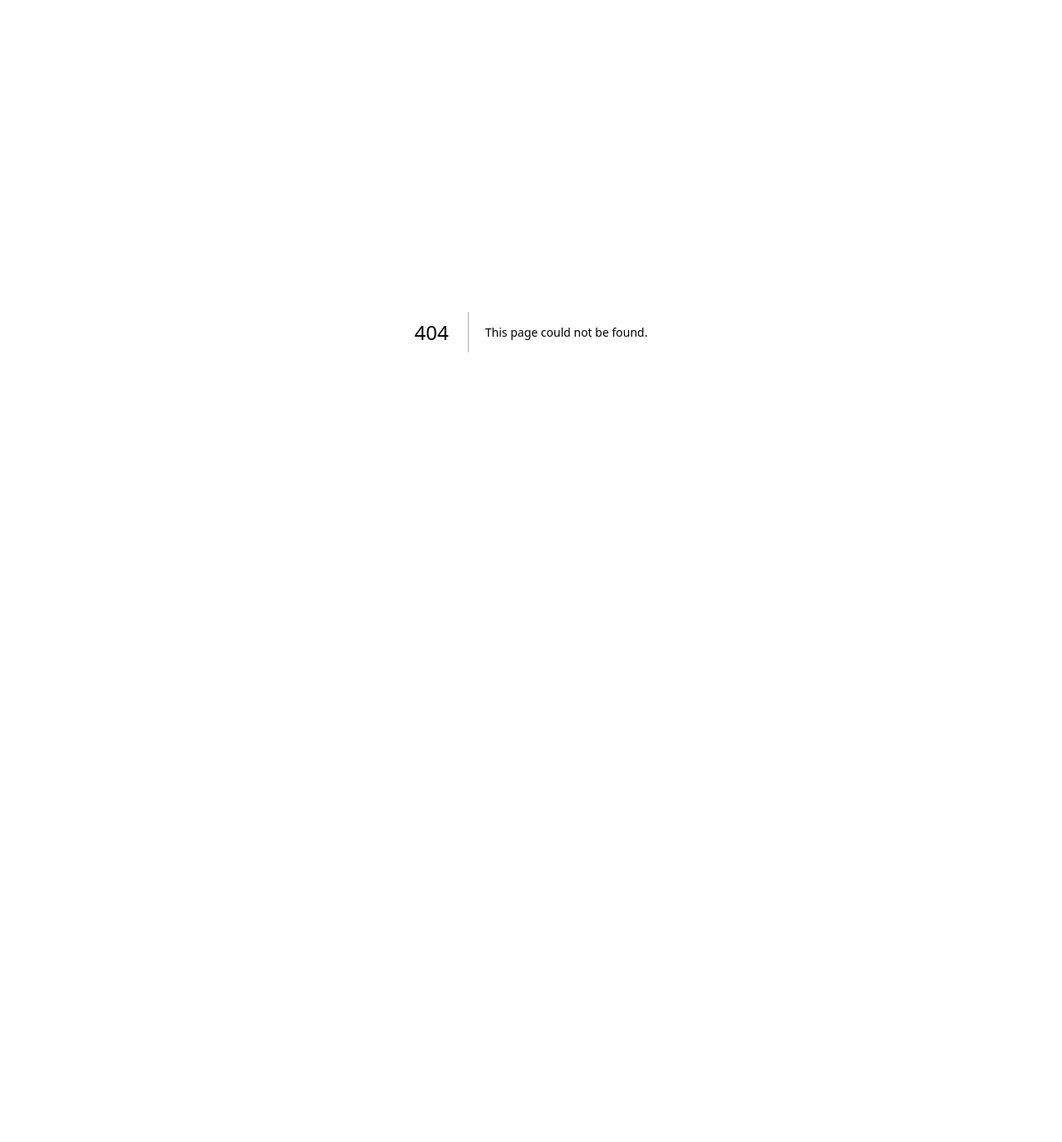
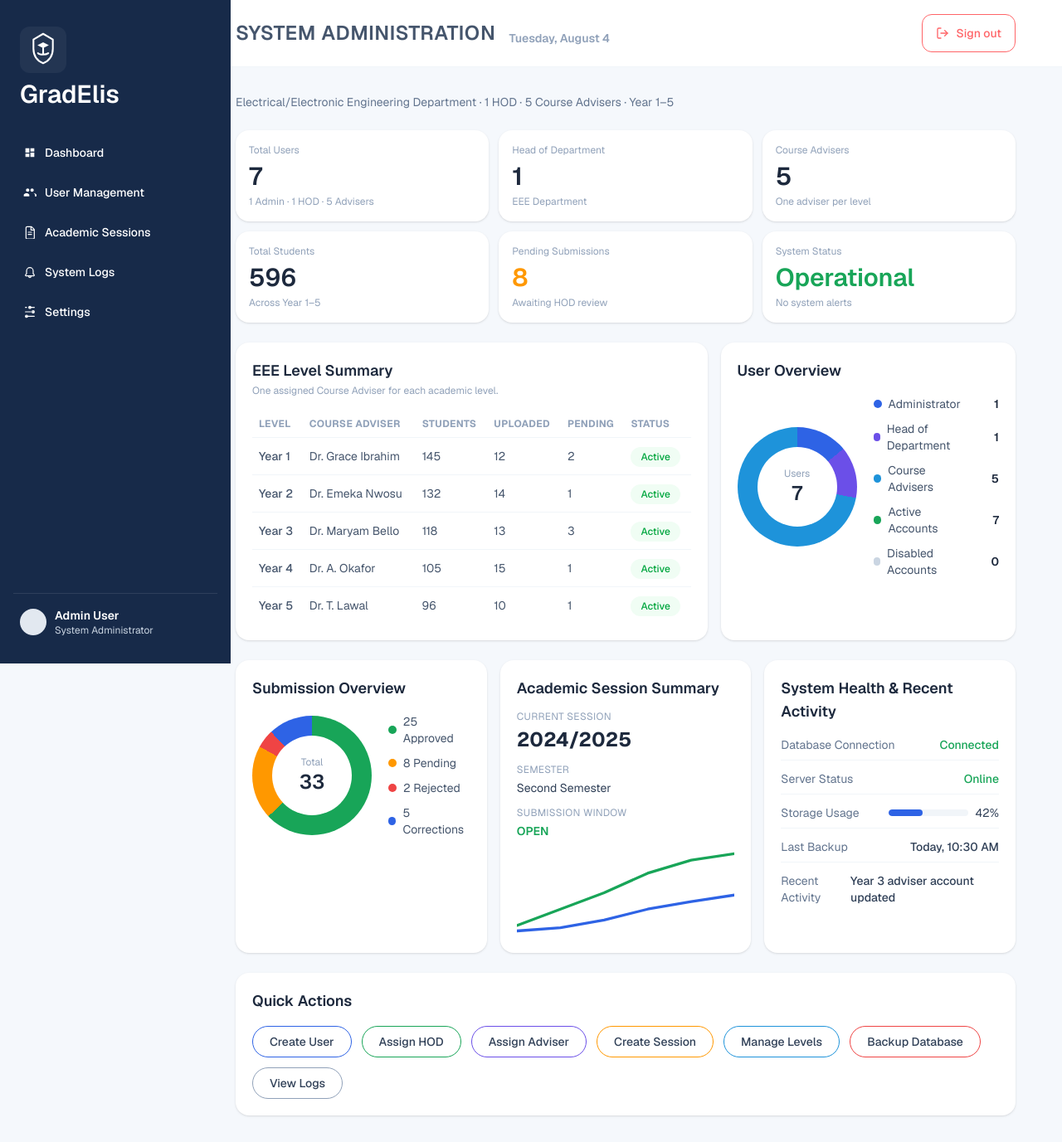
Before and after one commit to gozi-rim/Gradelis, a Next.js app: page /admin in a window 1280 px wide. Before the commit this address had no page. Shown: the whole page at 83% size. Before the commit the page ends 800 px from the top, so only its background shows below. Built offline with nearby package versions, Linux system fonts and the light colour scheme; no server answers.

Commit message:
moved admin pages to correct route

```diff
--- a/app/_components/sidebar-nav.tsx
+++ b/app/_components/sidebar-nav.tsx
@@ -39,11 +39,11 @@ const navConfig: Record<PortalRole, NavItem[]> = {
     { label: "Settings", href: "/hod/settings", icon: SettingsIcon, disabled: true },
   ],
   admin: [
-    { label: "Dashboard", href: "/administrator/dashboard", exact: true, icon: DashboardIcon },
-    { label: "User Management", href: "/administrator/user-management", icon: StudentsIcon },
-    { label: "Academic Sessions", href: "/administrator/academic-sessions", icon: ReportIcon },
-    { label: "System Logs", href: "/administrator/system-logs", icon: BellIcon },
-    { label: "Settings", href: "/administrator/settings", icon: SettingsIcon },
+    { label: "Dashboard", href: "/admin/", exact: true, icon: DashboardIcon },
+    { label: "User Management", href: "/admin/user-management", icon: StudentsIcon },
+    { label: "Academic Sessions", href: "/admin/academic-sessions", icon: ReportIcon },
+    { label: "System Logs", href: "/admin/system-logs", icon: BellIcon },
+    { label: "Settings", href: "/admin/settings", icon: SettingsIcon },
   ],
 };
 
--- a/app/admin/dashboard/page.tsx
+++ /dev/null
@@ -1,3 +0,0 @@
-export default function AdminDashboard() {
-  return <p>admin page</p>
-}
--- a/app/administrator/layout.tsx
+++ b/app/admin/layout.tsx
@@ -6,7 +6,7 @@ export default function AdministratorLayout({
   children: React.ReactNode;
 }>) {
   return (
-    <PortalShell title="Administrator Dashboard" role="admin" showSessionSelect={true}>
+    <PortalShell title="Administrator Dashboard" role="admin">
       {children}
     </PortalShell>
   );
--- a/app/auth/login/login-component.tsx
+++ b/app/auth/login/login-component.tsx
@@ -62,12 +62,7 @@ export default function LoginFormComponent() {
       {pending ? <p className="flex gap-1 items-center justify-center">Submitting <LoaderCircle className="animate-spin" /></p> : "Sign In"}
     </button>
 
-    <Link
-      href="/administrator/dashboard"
-      className="flex h-11 w-full items-center justify-center rounded-xl border border-slate-300 text-base font-semibold text-slate-600 transition hover:border-slate-400 hover:bg-slate-50"
-    >
-      View as Administrator
-    </Link>
+
 
 
 
--- a/features/administrator/screens/admin-dashboard-screen.tsx
+++ b/features/administrator/screens/admin-dashboard-screen.tsx
@@ -84,13 +84,13 @@ const systemHealthRows: HealthRow[] = [
 ];
 
 const quickActions = [
-  { label: "Create User", href: "/administrator/user-management", color: "border-[#2e63e5] text-[#2e63e5] hover:bg-[#2e63e5]" },
-  { label: "Assign HOD", href: "/administrator/user-management", color: "border-[#18a558] text-[#18a558] hover:bg-[#18a558]" },
-  { label: "Assign Adviser", href: "/administrator/assign-adviser", color: "border-[#6b4fe8] text-[#6b4fe8] hover:bg-[#6b4fe8]" },
-  { label: "Create Session", href: "/administrator/academic-sessions", color: "border-[#ff9800] text-[#ff9800] hover:bg-[#ff9800]" },
-  { label: "Manage Levels", href: "/administrator/academic-sessions", color: "border-[#1e93da] text-[#1e93da] hover:bg-[#1e93da]" },
-  { label: "Backup Database", href: "/administrator/system-logs", color: "border-[#ef4444] text-[#ef4444] hover:bg-[#ef4444]" },
-  { label: "View Logs", href: "/administrator/system-logs", color: "border-slate-400 text-slate-600 hover:bg-slate-600" },
+  { label: "Create User", href: "/admin/user-management", color: "border-[#2e63e5] text-[#2e63e5] hover:bg-[#2e63e5]" },
+  { label: "Assign HOD", href: "/admin/user-management", color: "border-[#18a558] text-[#18a558] hover:bg-[#18a558]" },
+  { label: "Assign Adviser", href: "/admin/assign-adviser", color: "border-[#6b4fe8] text-[#6b4fe8] hover:bg-[#6b4fe8]" },
+  { label: "Create Session", href: "/admin/academic-sessions", color: "border-[#ff9800] text-[#ff9800] hover:bg-[#ff9800]" },
+  { label: "Manage Levels", href: "/admin/academic-sessions", color: "border-[#1e93da] text-[#1e93da] hover:bg-[#1e93da]" },
+  { label: "Backup Database", href: "/admin/system-logs", color: "border-[#ef4444] text-[#ef4444] hover:bg-[#ef4444]" },
+  { label: "View Logs", href: "/admin/system-logs", color: "border-slate-400 text-slate-600 hover:bg-slate-600" },
 ] as const;
 
 // ─── Inline SVG line-chart (static, matches design curves) ────────────────────
```
Also changed, not shown: app/admin/assign-adviser/page.tsx (renamed from app/administrator/assign-adviser/page.tsx), app/admin/page.tsx (renamed from app/administrator/dashboard/page.tsx), app/admin/user-management/page.tsx (renamed from app/administrator/user-management/page.tsx).
